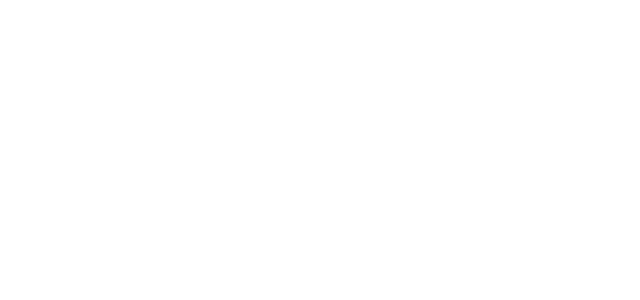
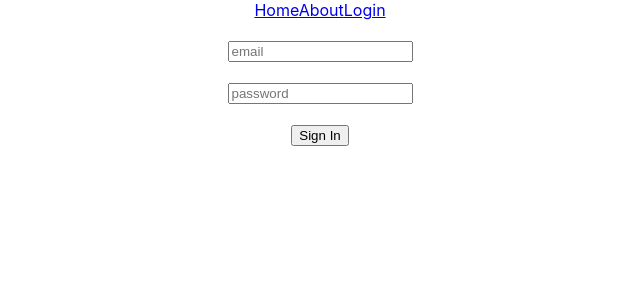
Before and after one commit to manuelgeek/first-react-app, a React (Create React App) app: page /login in a window 1280 px wide. Before the commit this address had no page. Shown: the top 300 px of the page, without its empty margins (320-960 px from the left). Built offline with nearby package versions, Linux system fonts and the light colour scheme.

Commit message:
added useRefs

```diff
--- a/src/App.js
+++ b/src/App.js
@@ -6,6 +6,7 @@ function App(props) {
     <div className="App">
       <Link className={'nav'} to="/">Home</Link>
       <Link className={'nav'} to="about">About</Link>
+      <Link className={'nav'} to="login">Login</Link>
       <Outlet />
     </div>
   );
--- a/src/index.js
+++ b/src/index.js
@@ -10,6 +10,7 @@ import {
 import Home from "./views/Home";
 import App from "./App";
 import About from "./views/About";
+import Login from "./views/Login";
 
 ReactDOM.render(
   <React.StrictMode>
@@ -18,6 +19,7 @@ ReactDOM.render(
         <Route element={<App />}>
           <Route index path="/" element={<Home />} />
           <Route index path="/about" element={<About />} />
+          <Route index path="/login" element={<Login />} />
         </Route>
       </Routes>
     </BrowserRouter>
--- a/src/views/About.js
+++ b/src/views/About.js
@@ -7,6 +7,7 @@ class About extends Component {
     super(props);
     this.name = React.createRef();
     this.email = React.createRef();
+    this.state = {email: ''};
   }
 
   handleSubmit = (event) => {
@@ -14,13 +15,19 @@ class About extends Component {
     console.log(this.name.current.value)
   }
 
+  handleChange = (event) => {
+    this.setState({email: event.target.value});
+    console.log(this.state.email)
+  }
+
+
   render() {
     return (
       <div> <br/>
         <form onSubmit={this.handleSubmit}>
           <input type="text" ref={this.name} placeholder={'full name'}/> <br/> <br/>
           <input type="email" ref={this.email} placeholder={'email'}/> <br/> <br/>
-          <textarea placeholder={'message'} /> <br/> <br/>
+          <textarea value={this.state.value} onChange={this.handleChange} placeholder={'message'} /> <br/> <br/>
           <button type={"submit"}>Submit</button>
         </form>
         <br/>
--- /dev/null
+++ b/src/views/Login.js
@@ -0,0 +1,24 @@
+import React, {useRef} from 'react';
+
+function Login(props) {
+  const email = useRef(null);
+  const password = useRef(null);
+
+  const handleSubmit = (e) => {
+    e.preventDefault()
+    console.log(email.current.value)
+  }
+
+  return (
+    <div>
+      <br/>
+      <form onSubmit={handleSubmit}>
+        <input ref={email} type="email" placeholder={'email'}/> <br/> <br/>
+        <input ref={password} type="password" placeholder={'password'}/> <br/><br/>
+        <button type={'submit'}>Sign In</button>
+      </form>
+    </div>
+  );
+}
+
+export default Login;
```
Also changed, not shown: 1 other file (tests, documents, lock files or other folders).
